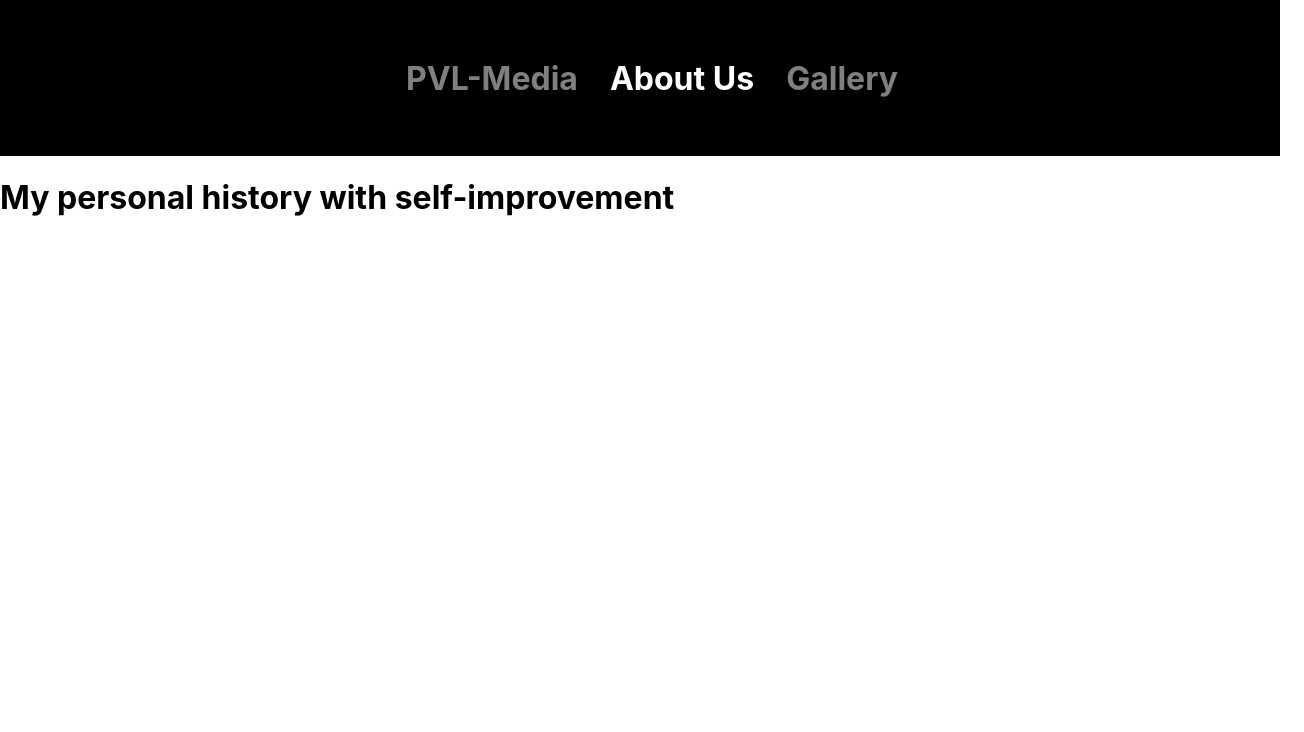
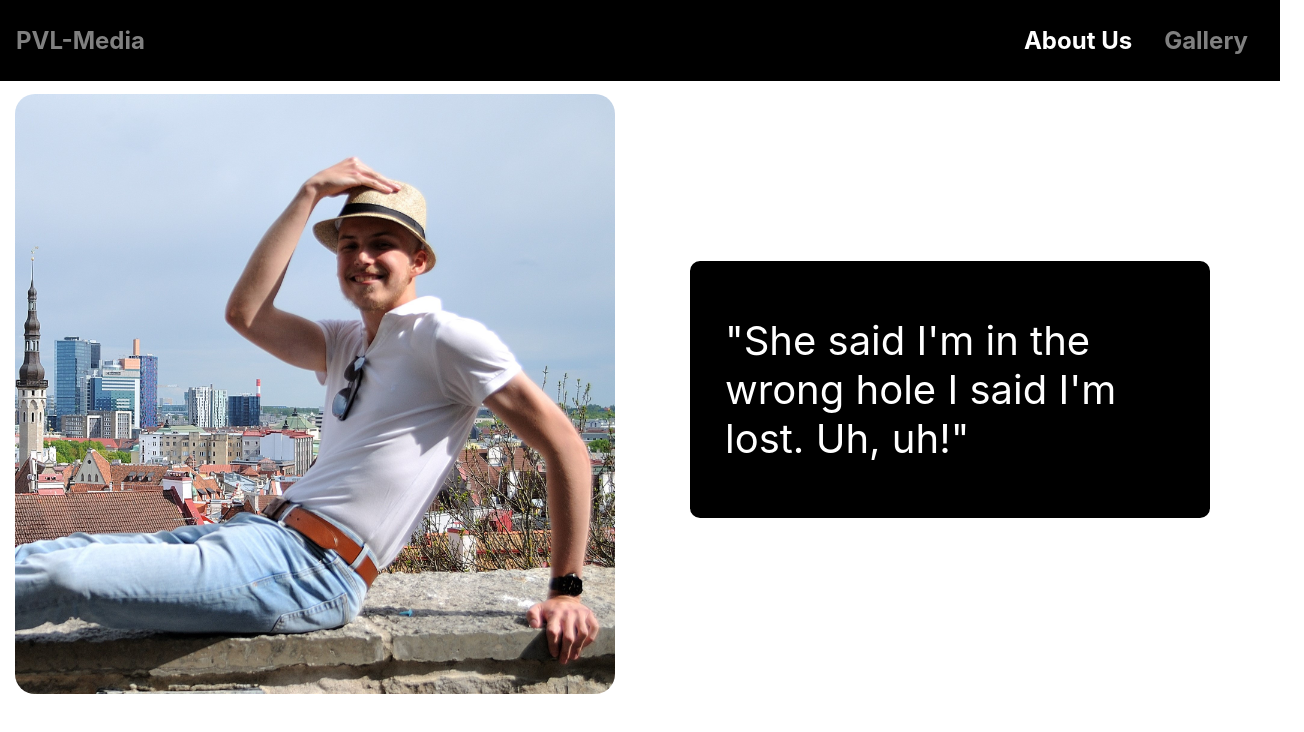
Before and after one commit to Tuvi9/PVL-Media, a React (Create React App) app: page /about in a window 1280 px wide. Shown: the top 732 px of the page, 1304 px wide, since content can reach past the window. Built offline with nearby package versions, Linux system fonts and the light colour scheme.

Commit message:
Seperated icons in NavBar & started styling about

```diff
--- a/src/components/Navbar/NavbarElements.js
+++ b/src/components/Navbar/NavbarElements.js
@@ -4,11 +4,11 @@ import styled from "styled-components";
 
 export const Nav = styled.nav`
   background: black;
-  height: 150px;
+  height: 75px;
   display: flex;
-  justify-content: center;
+  justify-content: space-between;
   font-weight: bold;
-  padding: 0.2rem calc((100vw - 1000px) / 2);
+  padding: 0.2rem calc((100vw - 1400px) / 2);
   z-index: 12;
 `;
 
@@ -19,7 +19,7 @@ export const NavLink = styled(Link)`
   text-decoration: none;
   padding: 0 1rem;
   height: 100%;
-  font-size: 200%;
+  font-size: 150%;
   cursor: pointer;
   &.active {
     color: white;
@@ -49,3 +49,19 @@ export const NavMenu = styled.div`
     display: none;
   }
 `;
+
+export const NavbarContainer = styled.div`
+  .navbar-container {
+    ${Nav} {
+      /* Navbar styles here */
+    }
+
+    ${NavLink} {
+      /* NavLink styles here */
+    }
+
+    ${Bars} {
+      /* Bars styles here */
+    }
+  }
+`;
--- a/src/components/Navbar/index.js
+++ b/src/components/Navbar/index.js
@@ -1,14 +1,15 @@
 import React from 'react';
-import { Nav, NavLink, NavMenu } from './NavbarElements';
+import { Nav, NavLink, NavMenu, Bars } from './NavbarElements';
 
 const Navbar = () => {
     return (
     <>
         <Nav>
+            <NavLink to='/home' activeStyle >PVL-Media</NavLink>
+            <Bars />
             <NavMenu>
-                    <NavLink to='/home' activeStyle>PVL-Media</NavLink>
-                    <NavLink to='/about' activeStyle>About Us</NavLink>
-                    <NavLink to='/gallery' activeStyle>Gallery</NavLink>
+                <NavLink to='/about' activeStyle >About Us</NavLink>
+                <NavLink to='/gallery' activeStyle style={{marginRight: '40px'}}>Gallery</NavLink>
             </NavMenu>
         </Nav>
     </>
--- /dev/null
+++ b/src/components/UI/about.css
@@ -0,0 +1,29 @@
+.container {
+    display: grid;
+    align-items: center;
+    display: flex;
+    column-gap: 5px;
+   }
+
+   img {
+    margin-left: 15px;
+    margin-top: 13px;
+    border-radius: 20px;
+    width: 600px;
+    height: 600px;
+    ;
+   }
+
+   .border {
+    background-color: black;
+     border: 15px solid black;
+     border-radius: 10px;
+     margin-left: 70px;
+     margin-right: 70px;
+   }
+
+   .quote {
+        color: white;
+        margin-left: 20px;
+        font-size: 40px;
+   }
--- a/src/components/about.css
+++ /dev/null
@@ -1,12 +0,0 @@
-
-.border {
-    border: 20px solid #000;
-    display: inline-block;
-    text-align: center;
-    font-size: 20px;
-    font-weight: bold;
-}
-
-.border_padding {
-    padding: 20px;
-}
--- a/src/pages/about.js
+++ b/src/pages/about.js
@@ -1,10 +1,23 @@
 import React from "react";
+import PictureOfMe from '../components/images/PictureOfMe.JPG';
+import '../components/UI/about.css';
 
 function About() {
   return (
+  <>
     <div>
-      <h1>My personal history with self-improvement</h1>
+      <div className='container'>
+        <div className='image'>
+          <img src={PictureOfMe} alt="me" ></img>
+        </div>
+        <div className="border">
+        <div className='quote'>
+            <p>"She said I'm in the wrong hole I said I'm lost. Uh, uh!"</p>
+          </div>
+        </div>
+      </div>
     </div>
+  </>
   );
 }
 
--- a/src/pages/gallery.js
+++ b/src/pages/gallery.js
@@ -1,19 +1,10 @@
 import React from "react";
-import PictureOfMe from '../components/images/PictureOfMe.JPG';
-import '../components/about.css';
 
 function Gallery() {
   return (
-    <body>
-      <div>
-        <div className="border_padding">
-          <div className='border'>
-            <img src={PictureOfMe} alt="me" width='600' height='600'></img>
-            <p>"She said i'm in the wrong hole I said i'm lost Uh uh!</p>
-          </div>
-        </div>
-      </div>
-    </body>
+    <>
+
+    </>
   );
 }
 
--- a/src/pages/home.js
+++ b/src/pages/home.js
@@ -2,9 +2,8 @@ import React from 'react'
 
 function Home () {
   return (
-    <div>
-      <h1>Main page!</h1>
-    </div>
+    <>
+    </>
   )
 }
 
```
Lines whose indentation alone changed are shown as unchanged.
